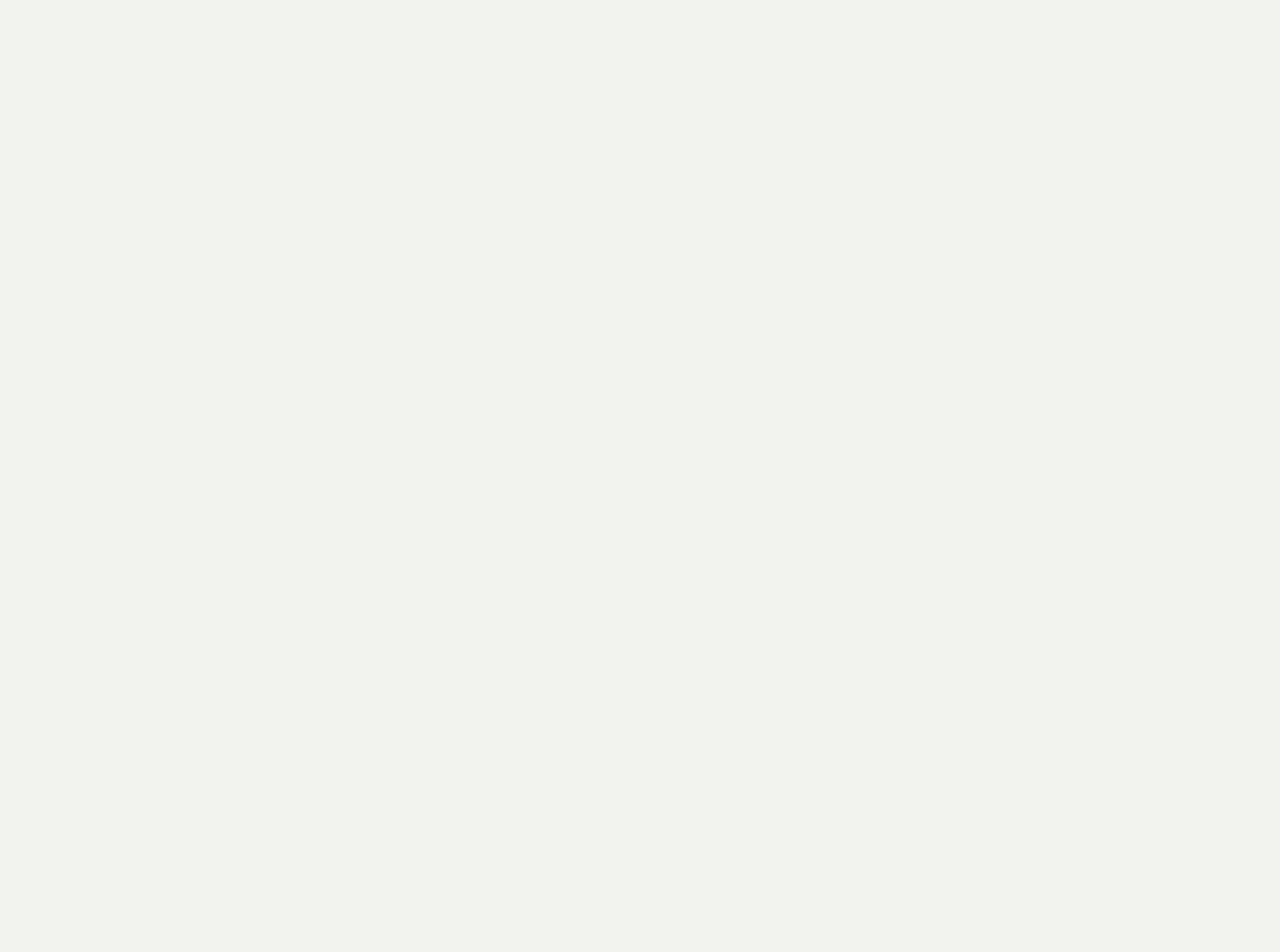
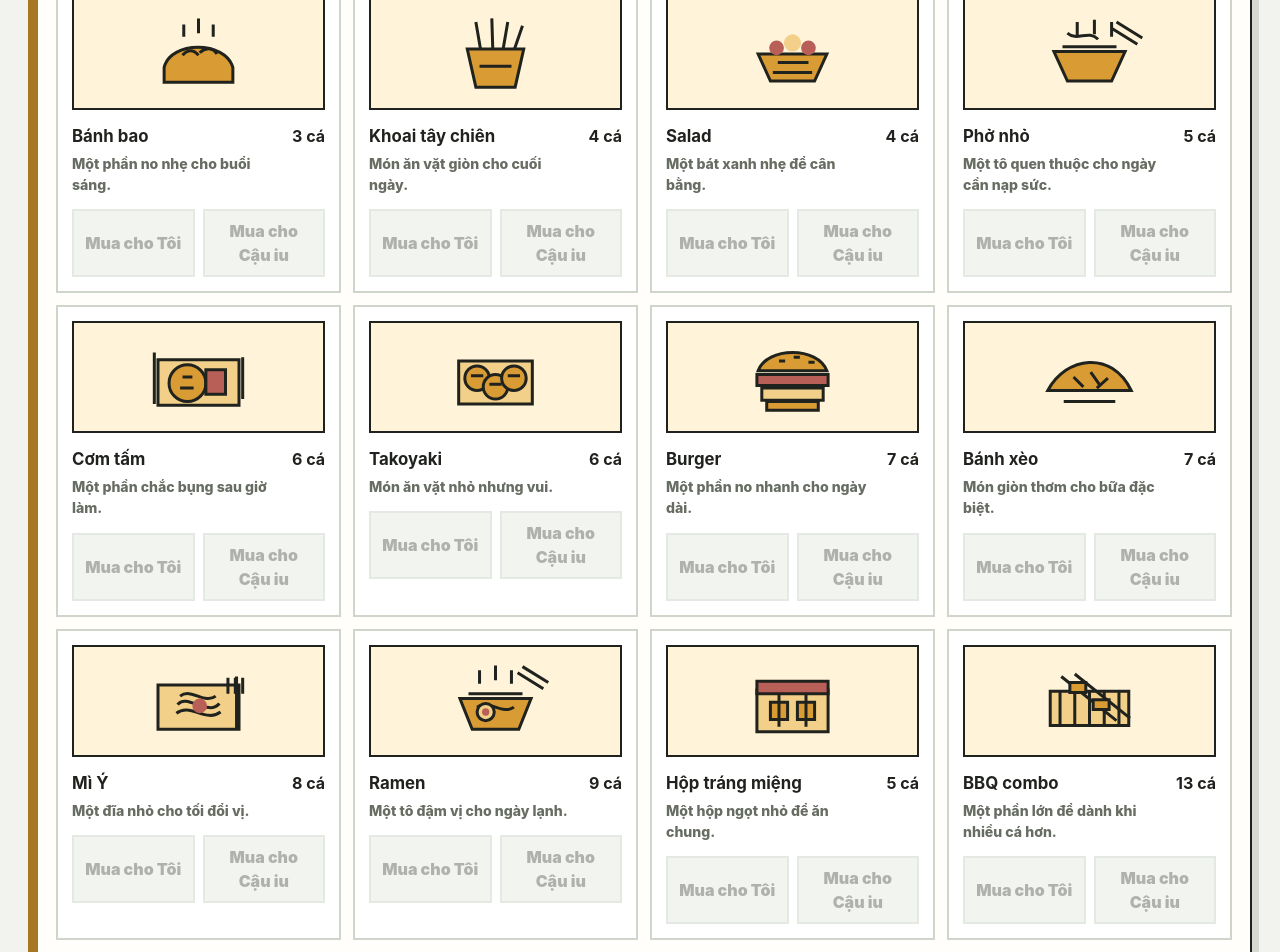
Before and after one commit to Thithilia/photo-score, a React (Vite) app: page / in a window 1280 px wide. Shown: the part 3240-4192 px from the top of the page. Before the commit the page ends 3258 px from the top, so only its background shows below. Built offline with nearby package versions, Linux system fonts and the light colour scheme.

Commit message:
Add more food items

```diff
--- a/src/App.tsx
+++ b/src/App.tsx
@@ -318,6 +318,118 @@
     name: 'Hải sản',
     description: 'Món lớn dành cho kho cá thật dày.',
     price: 16,
+    icon: Utensils,
+  },
+  {
+    id: 'water-bottle',
+    category: 'food',
+    name: 'Nước suối',
+    description: 'Một chai nhỏ để đổi nhanh sau ngày bận.',
+    price: 1,
+    icon: Utensils,
+  },
+  {
+    id: 'yogurt-cup',
+    category: 'food',
+    name: 'Sữa chua',
+    description: 'Món nhẹ mát và dễ thưởng.',
+    price: 2,
+    icon: Utensils,
+  },
+  {
+    id: 'bao-bun',
+    category: 'food',
+    name: 'Bánh bao',
+    description: 'Một phần no nhẹ cho buổi sáng.',
+    price: 3,
+    icon: Utensils,
+  },
+  {
+    id: 'french-fries',
+    category: 'food',
+    name: 'Khoai tây chiên',
+    description: 'Món ăn vặt giòn cho cuối ngày.',
+    price: 4,
+    icon: Utensils,
+  },
+  {
+    id: 'salad-bowl',
+    category: 'food',
+    name: 'Salad',
+    description: 'Một bát xanh nhẹ để cân bằng.',
+    price: 4,
+    icon: Utensils,
+  },
+  {
+    id: 'pho-bowl',
+    category: 'food',
+    name: 'Phở nhỏ',
+    description: 'Một tô quen thuộc cho ngày cần nạp sức.',
+    price: 5,
+    icon: Utensils,
+  },
+  {
+    id: 'com-tam',
+    category: 'food',
+    name: 'Cơm tấm',
+    description: 'Một phần chắc bụng sau giờ làm.',
+    price: 6,
+    icon: Utensils,
+  },
+  {
+    id: 'takoyaki',
+    category: 'food',
+    name: 'Takoyaki',
+    description: 'Món ăn vặt nhỏ nhưng vui.',
+    price: 6,
+    icon: Utensils,
+  },
+  {
+    id: 'burger',
+    category: 'food',
+    name: 'Burger',
+    description: 'Một phần no nhanh cho ngày dài.',
+    price: 7,
+    icon: Utensils,
+  },
+  {
+    id: 'banh-xeo',
+    category: 'food',
+    name: 'Bánh xèo',
+    description: 'Món giòn thơm cho bữa đặc biệt.',
+    price: 7,
+    icon: Utensils,
+  },
+  {
+    id: 'spaghetti',
+    category: 'food',
+    name: 'Mì Ý',
+    description: 'Một đĩa nhỏ cho tối đổi vị.',
+    price: 8,
+    icon: Utensils,
+  },
+  {
+    id: 'ramen-bowl',
+    category: 'food',
+    name: 'Ramen',
+    description: 'Một tô đậm vị cho ngày lạnh.',
+    price: 9,
+    icon: Utensils,
+  },
+  {
+    id: 'dessert-box',
+    category: 'food',
+    name: 'Hộp tráng miệng',
+    description: 'Một hộp ngọt nhỏ để ăn chung.',
+    price: 5,
+    icon: Utensils,
+  },
+  {
+    id: 'bbq-combo',
+    category: 'food',
+    name: 'BBQ combo',
+    description: 'Một phần lớn để dành khi nhiều cá hơn.',
+    price: 13,
     icon: Utensils,
   },
   {
--- a/src/itemIllustrations.tsx
+++ b/src/itemIllustrations.tsx
@@ -160,6 +160,133 @@
           <path d="M42 24v8M60 20v12M78 24v8" {...stroke} />
         </>
       );
+    case 'water-bottle':
+      return (
+        <>
+          <path d="M50 18h20v8H50z" fill="var(--ill-accent)" {...filledStroke} />
+          <path d="M46 26h28v42H46z" fill="var(--ill-main)" {...filledStroke} />
+          <path d="M51 39h18v16H51z" fill="var(--ill-soft)" {...filledStroke} />
+          <path d="M54 33h12M54 61h12" {...stroke} />
+        </>
+      );
+    case 'yogurt-cup':
+      return (
+        <>
+          <path d="M39 25h42v8H39z" fill="var(--ill-accent)" {...filledStroke} />
+          <path d="M42 33h36l-6 35H48z" fill="var(--ill-main)" {...filledStroke} />
+          <path d="M69 15l16 21" {...stroke} />
+          <path d="M52 48h16M54 58h12" {...stroke} />
+        </>
+      );
+    case 'bao-bun':
+      return (
+        <>
+          <path d="M32 55c5-22 50-22 56 0v12H32z" fill="var(--ill-main)" {...filledStroke} />
+          <path d="M47 45c4-5 9-5 13 0M61 43c5-5 11-4 14 1" {...stroke} />
+          <path d="M48 20v10M60 15v12M72 20v10" {...stroke} />
+        </>
+      );
+    case 'french-fries':
+      return (
+        <>
+          <path d="M44 18l5 29M57 15l1 32M70 18l-5 29M82 21l-9 26" {...stroke} />
+          <path d="M37 40h46l-7 31H44z" fill="var(--ill-main)" {...filledStroke} />
+          <path d="M47 54h26" {...stroke} />
+        </>
+      );
+    case 'salad-bowl':
+      return (
+        <>
+          <path d="M32 44h56L78 66H42z" fill="var(--ill-main)" {...filledStroke} />
+          <circle cx="47" cy="39" fill="var(--ill-accent)" r="6" />
+          <circle cx="60" cy="35" fill="var(--ill-soft)" r="7" />
+          <circle cx="73" cy="39" fill="var(--ill-accent)" r="6" />
+          <path d="M48 51h25M44 59h32" {...stroke} />
+        </>
+      );
+    case 'pho-bowl':
+      return (
+        <>
+          <path d="M31 42h58L78 66H42z" fill="var(--ill-main)" {...filledStroke} />
+          <path d="M38 38h44" {...stroke} />
+          <path d="M42 27c8 7 17-3 25 5M50 18v12M64 16v12M78 18v12" {...stroke} />
+          <path d="M78 23l21 13M82 18l21 13" {...stroke} />
+        </>
+      );
+    case 'com-tam':
+      return (
+        <>
+          <path d="M27 30h66v37H27z" fill="var(--ill-soft)" {...filledStroke} />
+          <circle cx="51" cy="49" fill="var(--ill-main)" r="15" {...filledStroke} />
+          <path d="M66 38h16v20H66z" fill="var(--ill-accent)" {...filledStroke} />
+          <path d="M24 24v42M96 28v34M47 44h8M45 53h11" {...stroke} />
+        </>
+      );
+    case 'takoyaki':
+      return (
+        <>
+          <path d="M30 31h60v35H30z" fill="var(--ill-soft)" {...filledStroke} />
+          <circle cx="45" cy="45" fill="var(--ill-main)" r="10" {...filledStroke} />
+          <circle cx="60" cy="52" fill="var(--ill-main)" r="10" {...filledStroke} />
+          <circle cx="75" cy="45" fill="var(--ill-main)" r="10" {...filledStroke} />
+          <path d="M40 43h10M55 50h10M70 43h10" {...stroke} />
+        </>
+      );
+    case 'burger':
+      return (
+        <>
+          <path d="M32 39c7-20 49-20 56 0z" fill="var(--ill-main)" {...filledStroke} />
+          <path d="M31 42h58v9H31z" fill="var(--ill-accent)" {...filledStroke} />
+          <path d="M35 53h50v10H35z" fill="var(--ill-soft)" {...filledStroke} />
+          <path d="M39 64h42v7H39z" fill="var(--ill-main)" {...filledStroke} />
+          <path d="M49 31h5M61 28h5M73 32h5" {...stroke} />
+        </>
+      );
+    case 'banh-xeo':
+      return (
+        <>
+          <path d="M26 55c15-28 52-33 68 0z" fill="var(--ill-main)" {...filledStroke} />
+          <path d="M35 55h50M47 44l8 8M61 40l7 10M75 45l-9 8" {...stroke} />
+          <path d="M39 64h42" {...stroke} />
+        </>
+      );
+    case 'spaghetti':
+      return (
+        <>
+          <path d="M27 31h66v36H27z" fill="var(--ill-soft)" {...filledStroke} />
+          <path d="M43 47c7-10 25 10 34-1M42 54c11-9 24 8 36-1M45 40c9-7 20 7 29 0" {...stroke} />
+          <circle cx="61" cy="48" fill="var(--ill-accent)" r="6" />
+          <path d="M91 24v42M84 25v13M90 25v13M96 25v13" {...stroke} />
+        </>
+      );
+    case 'ramen-bowl':
+      return (
+        <>
+          <path d="M31 42h58L79 67H41z" fill="var(--ill-main)" {...filledStroke} />
+          <path d="M38 38h44M45 49c9-7 21 7 30 0" {...stroke} />
+          <circle cx="52" cy="53" fill="var(--ill-soft)" r="7" {...filledStroke} />
+          <circle cx="52" cy="53" fill="var(--ill-accent)" r="3" />
+          <path d="M78 21l21 13M82 16l21 13M47 19v11M60 15v12M73 19v11" {...stroke} />
+        </>
+      );
+    case 'dessert-box':
+      return (
+        <>
+          <path d="M31 35h58v34H31z" fill="var(--ill-soft)" {...filledStroke} />
+          <path d="M31 28h58v10H31z" fill="var(--ill-accent)" {...filledStroke} />
+          <path d="M42 45h14v14H42zM64 45h14v14H64z" fill="var(--ill-main)" {...filledStroke} />
+          <path d="M49 39v26M71 39v26" {...stroke} />
+        </>
+      );
+    case 'bbq-combo':
+      return (
+        <>
+          <path d="M28 36h64v28H28z" fill="var(--ill-soft)" {...filledStroke} />
+          <path d="M36 36v28M48 36v28M60 36v28M72 36v28M84 36v28" {...stroke} />
+          <path d="M37 24l45 36M48 22l45 36" {...stroke} />
+          <path d="M44 29h13v8H44zM63 43h13v8H63z" fill="var(--ill-main)" {...filledStroke} />
+        </>
+      );
     case 'lamp':
       return (
         <>
```
